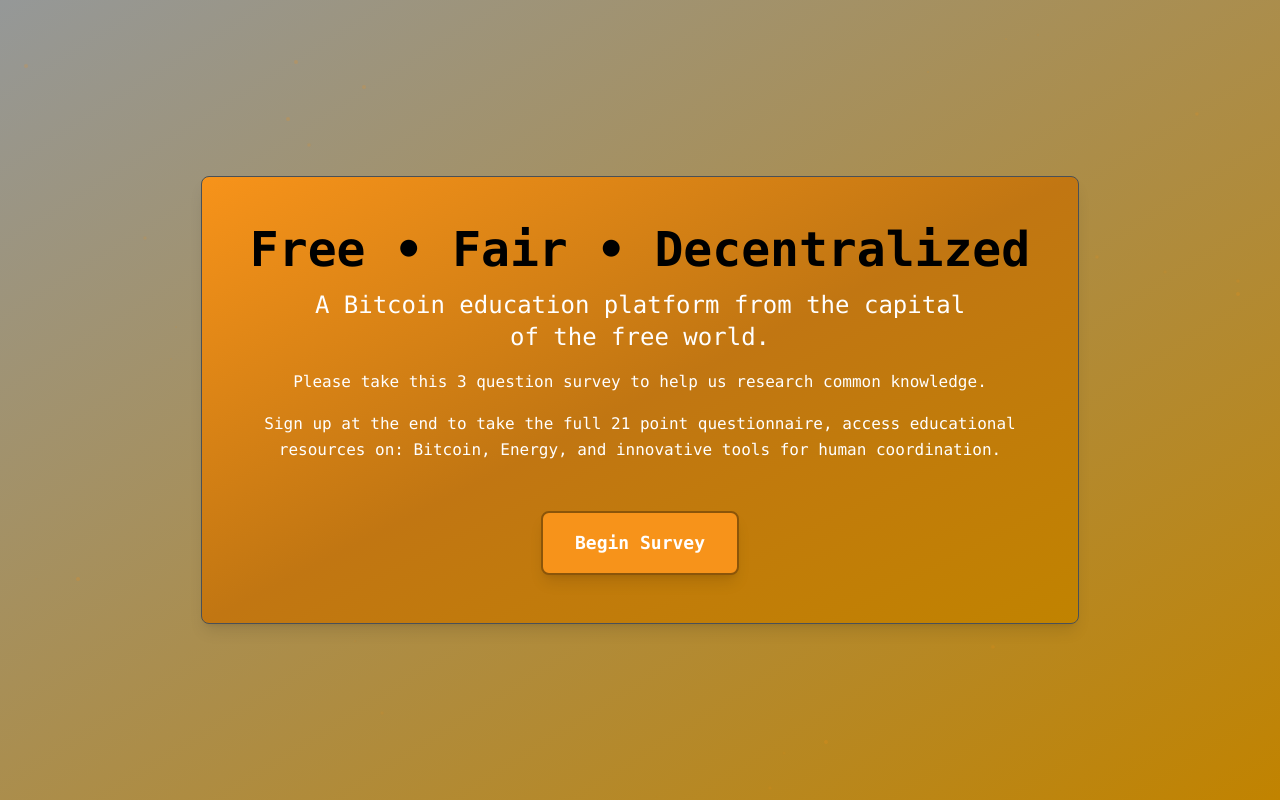
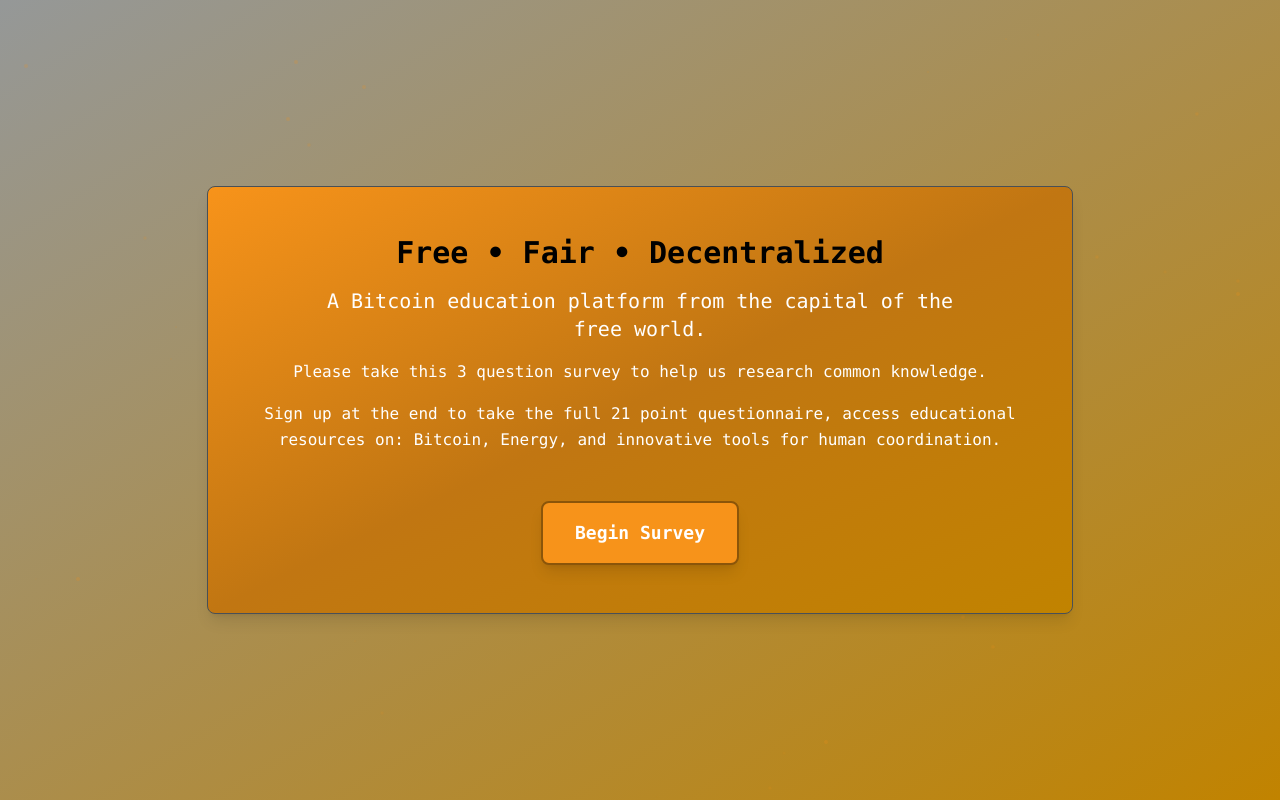
Before and after one commit to proofofputt/noonewillpayweb, a Next.js app: page / in a window 1280 px wide. Built offline with nearby package versions, Linux system fonts and the light colour scheme.

Commit message:
Reduce hero heading and subheading font sizes
- Main heading: text-xl to text-3xl (down from text-5xl on desktop)
- Platform description: text-base to text-xl (down from text-2xl on desktop)

```diff
--- a/components/ViaNegativaHero.tsx
+++ b/components/ViaNegativaHero.tsx
@@ -42,10 +42,10 @@
             transition={{ delay: 0.6, duration: 0.8 }}
             className="space-y-4 mb-12"
           >
-            <h1 className="text-3xl md:text-5xl font-bold text-black">
+            <h1 className="text-xl md:text-3xl font-bold text-black">
               Free • Fair • Decentralized
             </h1>
-            <p className="text-xl md:text-2xl text-grey max-w-2xl mx-auto">
+            <p className="text-base md:text-xl text-grey max-w-2xl mx-auto">
               A Bitcoin education platform from the capital of the free world.
             </p>
             <p className="text-base text-white max-w-3xl mx-auto mt-6 leading-relaxed">
```
